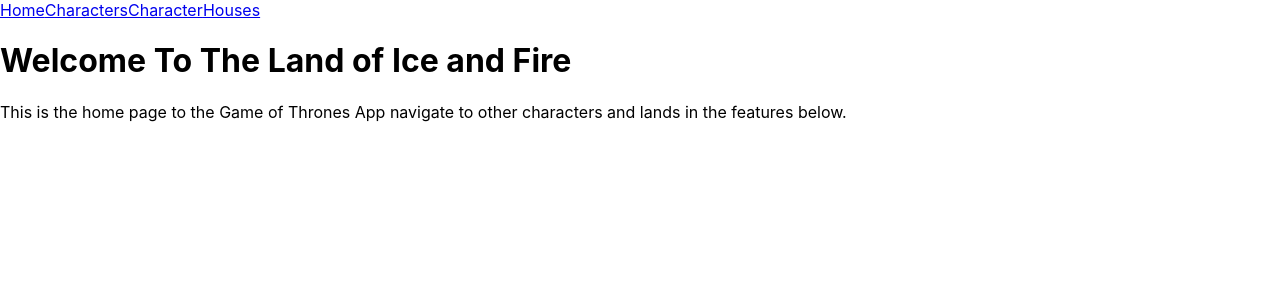
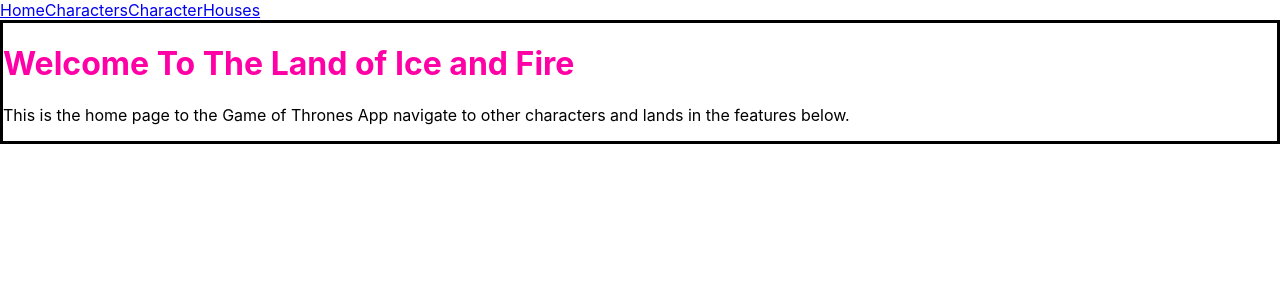
Before and after one commit to chris-hounnou/capstone, a React (Create React App) app in the folder capstone/: page /Home in a window 1280 px wide. Shown: the top 300 px of the page. Built offline with nearby package versions, Linux system fonts and the light colour scheme.

Commit message:
-HComponentDesign error is fixed

```diff
--- a/capstone/src/pages/HComponentDesign.css
+++ b/capstone/src/pages/HComponentDesign.css
@@ -4,5 +4,5 @@
 
 .Title{
 
-    color: blue;
+    color: rgb(255, 0, 166);
 }
--- a/capstone/src/pages/Home.js
+++ b/capstone/src/pages/Home.js
@@ -1,9 +1,12 @@
-import React from 'react'
+import React from 'react';
+import styles from "./HComponentDesign.css";
+
 function Home () {
 
     return (
         <div className="Home">
             <h1 className='Title'> Welcome To The Land of Ice and Fire</h1>
+
             <p> This is the home page to the Game of Thrones App
                 navigate to other characters and lands in the features below.
             </p>
```
